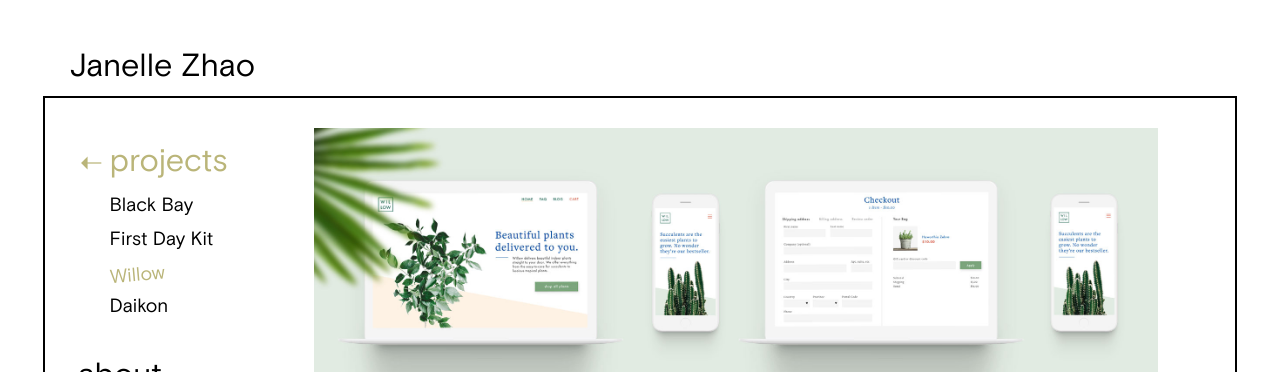
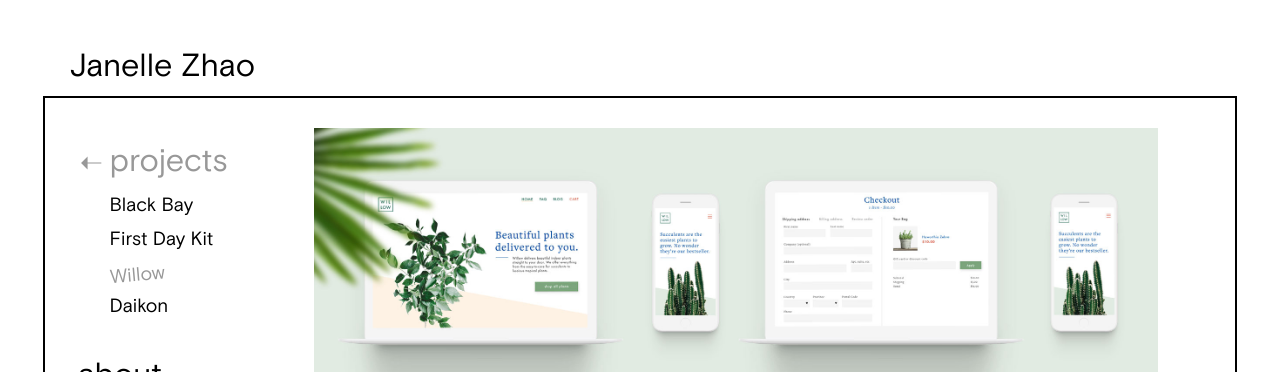
Before and after one commit to zhaojanelle/portfolio-site, a Jekyll site: the page built from _projects/03-willow.md, in a window 1280 px wide. Shown: the top 372 px of the page. Built offline with Jekyll 4.4.1, drawn with Linux system fonts in a browser that asks for light colours; nearby versions of some CDN libraries; Markdown is read by kramdown in place of the engine named in the settings; a script that is not in the unit is left out.

Commit message:
Changed hover color

```diff
--- a/_includes/css/main.css
+++ b/_includes/css/main.css
@@ -84,7 +84,7 @@ a {
 }
 
 a:hover {
-  color: #BAB579 !important;
+  color: #989898 !important;
 }
 
 a:visited {
@@ -112,7 +112,7 @@ a:focus {
 }
 
 .nav a.active {
-  color: #BAB579;
+  color: #989898;
 }
 
 .nav ul ul {
```
Also changed, not shown: images/arrow.svg.
